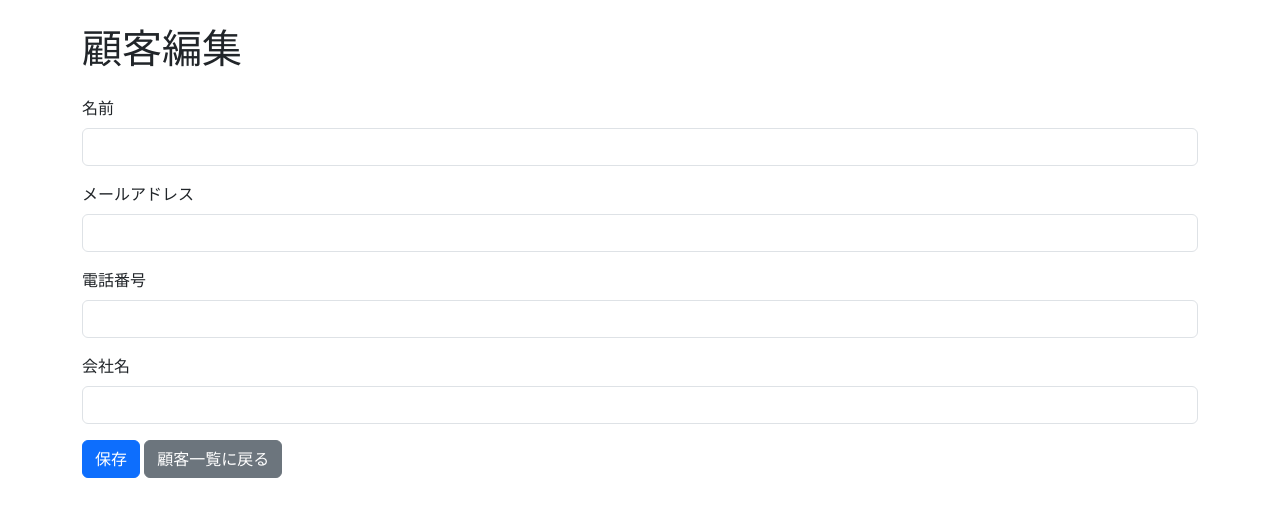
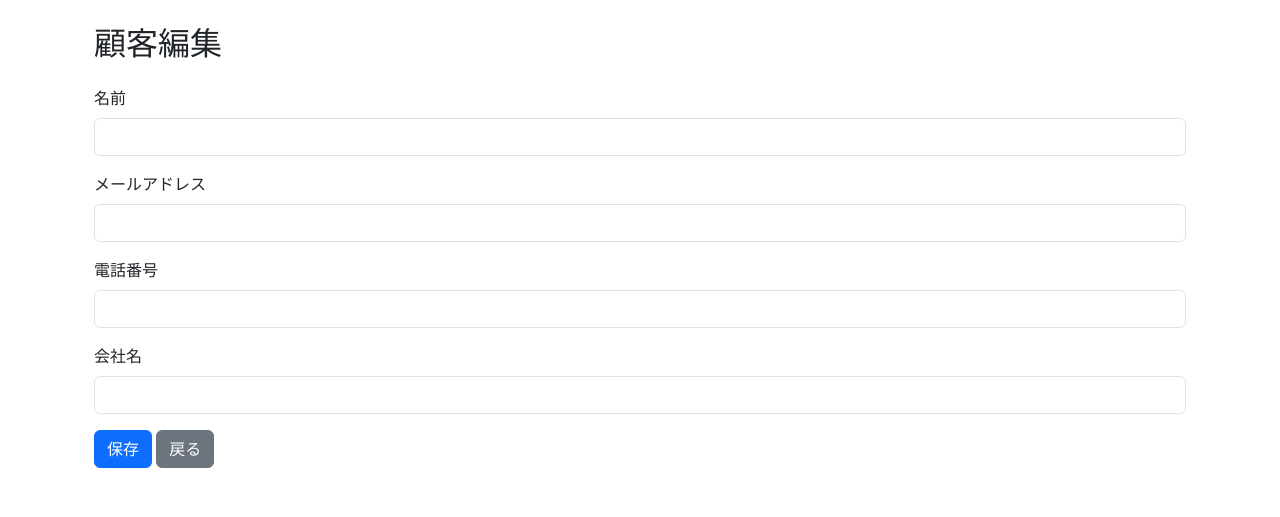
Before and after one commit to sk04237/customer_managementsystem, a Flask app: template app/templates/edit_customer.html in a window 1280 px wide. Shown: the part 56-573 px from the top of the page. Run offline with Flask 3, Linux system fonts and the light colour scheme; the template is opened without the code that fills it, so the values that code supplies are empty.

Commit message:
Update edit_customer.html

```diff
--- a/app/templates/edit_customer.html
+++ b/app/templates/edit_customer.html
@@ -3,7 +3,8 @@
 {% block title %}顧客編集{% endblock %}
 
 {% block content %}
-<h1 class="mb-4">顧客編集</h1>
+<div class="container">
+    <h2 class="mb-4">顧客編集</h2>
     <form method="POST" class="needs-validation" novalidate>
         <div class="mb-3">
             <label for="name" class="form-label">名前</label>
@@ -22,6 +23,7 @@
             <input type="text" id="company" name="company" class="form-control" value="{{ customer.company }}">
         </div>
         <button type="submit" class="btn btn-primary">保存</button>
-    <a href="/customers" class="btn btn-secondary">顧客一覧に戻る</a>
+        <a href="javascript:history.back()" class="btn btn-secondary">戻る</a>
     </form>
+</div>
 {% endblock %}
```
Lines whose indentation alone changed are shown as unchanged.
